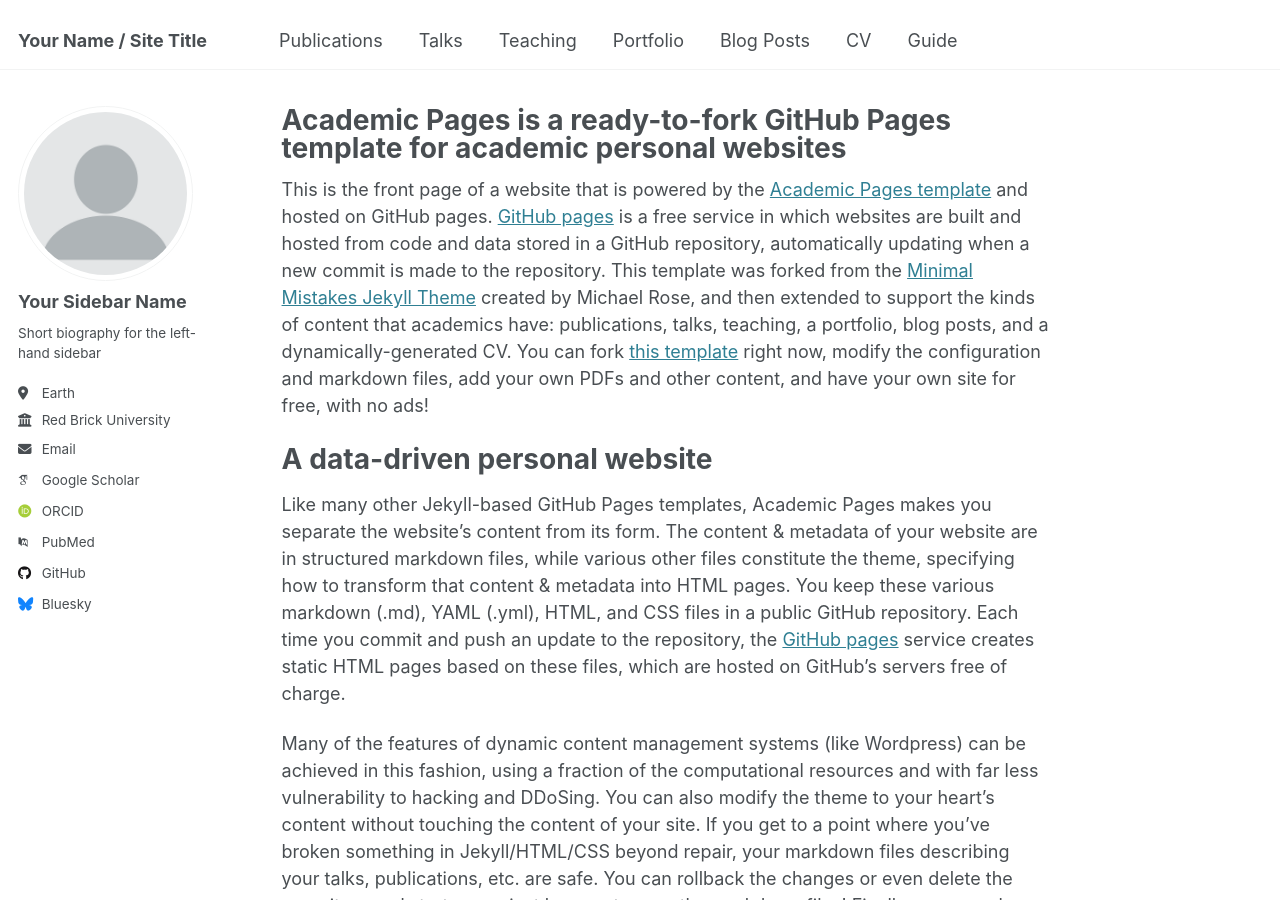
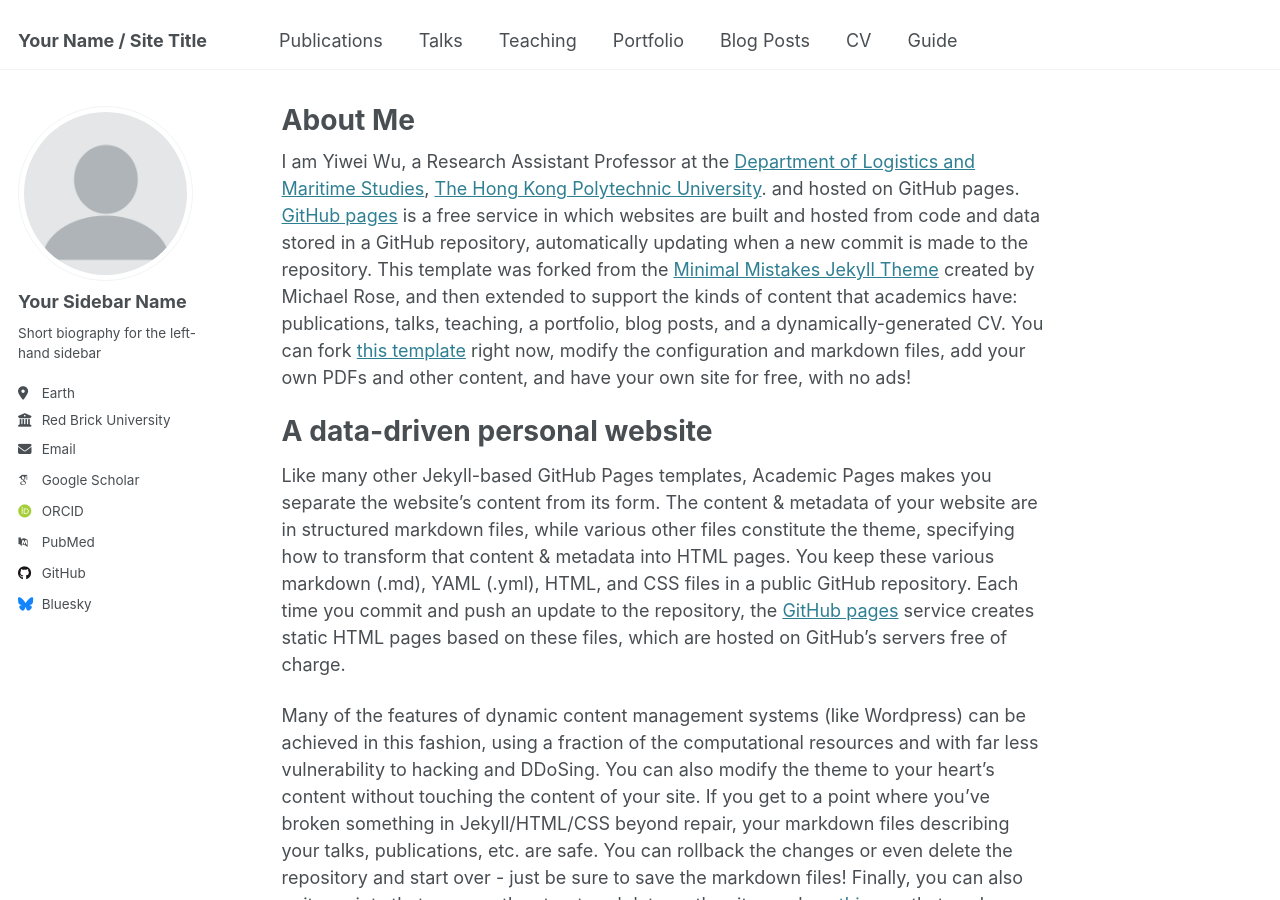
Before and after one commit to yiw3i/yiw3i.github.io, a Jekyll site: the page built from _pages/about.md, in a window 1280 px wide and 900 px high. Built offline with Jekyll 4.4.1, drawn with Linux system fonts in a browser that asks for light colours; some web fonts are replaced.

Commit message:
Update about.md

```diff
--- a/_pages/about.md
+++ b/_pages/about.md
@@ -1,13 +1,13 @@
 ---
 permalink: /
-title: "Academic Pages is a ready-to-fork GitHub Pages template for academic personal websites"
+title: "About Me"
 author_profile: true
 redirect_from:
   - /about/
   - /about.html
 ---
 
-This is the front page of a website that is powered by the [Academic Pages template](https://github.com/academicpages/academicpages.github.io) and hosted on GitHub pages. [GitHub pages](https://pages.github.com) is a free service in which websites are built and hosted from code and data stored in a GitHub repository, automatically updating when a new commit is made to the repository. This template was forked from the [Minimal Mistakes Jekyll Theme](https://mmistakes.github.io/minimal-mistakes/) created by Michael Rose, and then extended to support the kinds of content that academics have: publications, talks, teaching, a portfolio, blog posts, and a dynamically-generated CV. You can fork [this template](https://github.com/academicpages/academicpages.github.io) right now, modify the configuration and markdown files, add your own PDFs and other content, and have your own site for free, with no ads!
+I am Yiwei Wu, a Research Assistant Professor at the [Department of Logistics and Maritime Studies](https://www.polyu.edu.hk/lms/?sc_lang=en), [The Hong Kong Polytechnic University](https://www.polyu.edu.hk/en/). and hosted on GitHub pages. [GitHub pages](https://pages.github.com) is a free service in which websites are built and hosted from code and data stored in a GitHub repository, automatically updating when a new commit is made to the repository. This template was forked from the [Minimal Mistakes Jekyll Theme](https://mmistakes.github.io/minimal-mistakes/) created by Michael Rose, and then extended to support the kinds of content that academics have: publications, talks, teaching, a portfolio, blog posts, and a dynamically-generated CV. You can fork [this template](https://github.com/academicpages/academicpages.github.io) right now, modify the configuration and markdown files, add your own PDFs and other content, and have your own site for free, with no ads!
 
 A data-driven personal website
 ======
```
